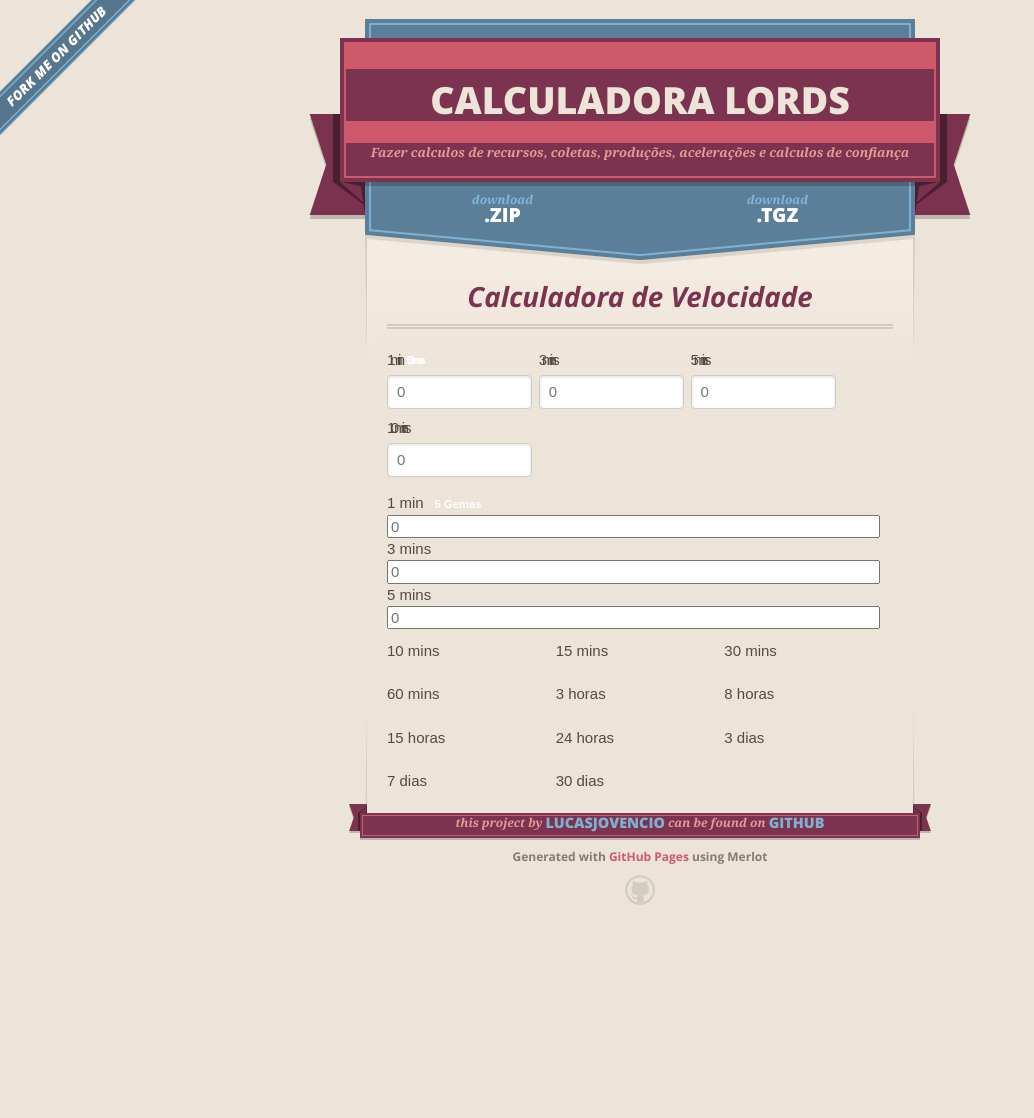
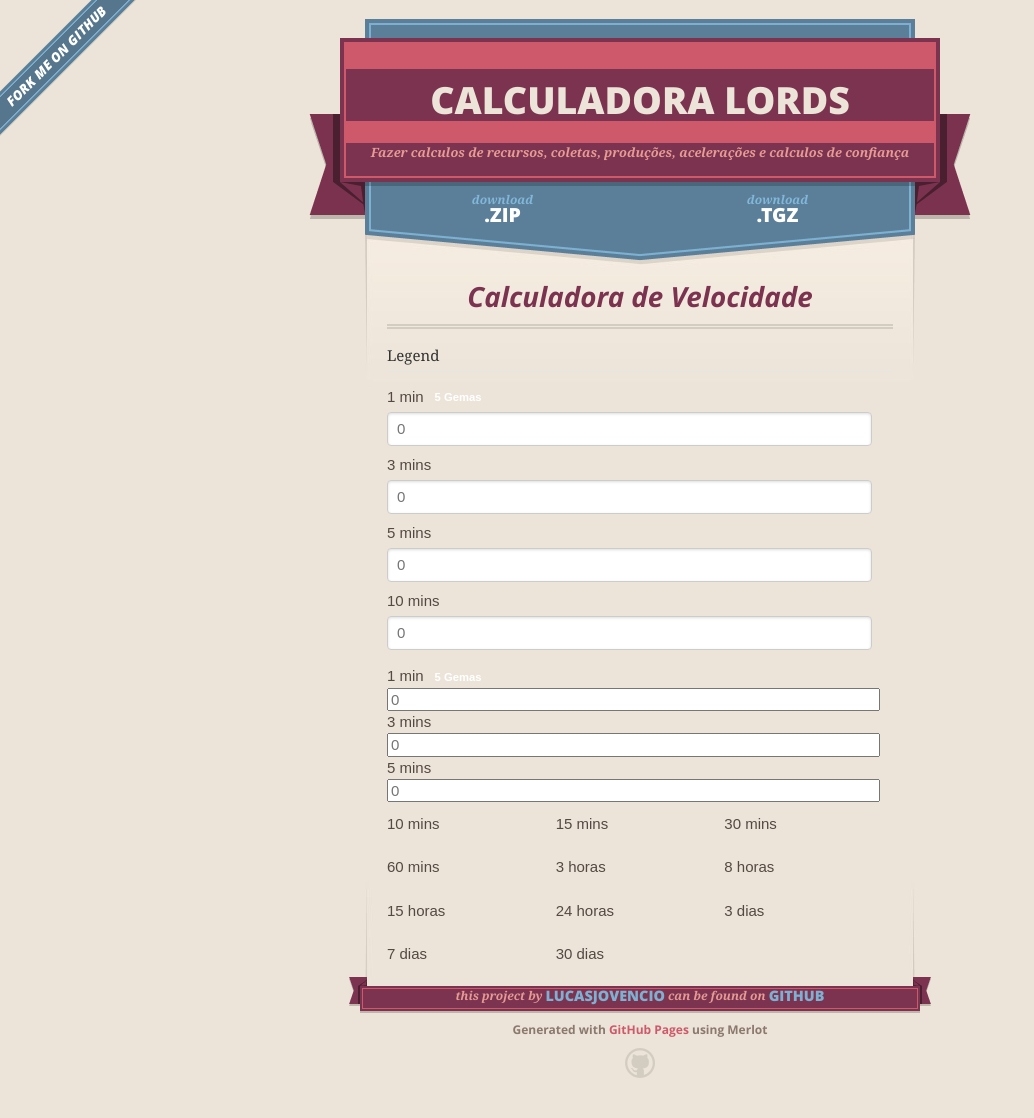
Before and after one commit to lucasjovencio/lordesmobile, a Jekyll site: the page built from index.md, in a window 1280 px wide. Shown: the whole page, without its empty margins (0-1034 px from the left). Built offline with Jekyll 4.4.1, drawn with Linux system fonts in a browser that asks for light colours; nearby versions of some CDN libraries; our own code applies the rules of GitHub Pages for plain Markdown files; before the commit the page ends 945 px from its top, so only the background shows below that.

Commit message:
Update index.md

```diff
--- a/index.md
+++ b/index.md
@@ -6,23 +6,25 @@ layout: default
 
 <form class="pure-form pure-form-stacked">
     <fieldset>
+        <legend>Legend</legend>
+
         <div class="pure-g">
-            <div class="pure-u-1-1-1">
+            <div class="pure-u-1 pure-u-md-1-3">
                 <label for="min">1 min  <span class="label-pen">5 Gemas</span> </label>
                 <input  class="pure-u-23-24" type="text" placeholder="0">
             </div>
 
-            <div class="pure-u-1-1-1">
+            <div class="pure-u-1 pure-u-md-1-3">
                 <label for="min">3 mins</label>
                 <input  class="pure-u-23-24" type="text" placeholder="0">
             </div>
 
-            <div class="pure-u-1-1-1">
+            <div class="pure-u-1 pure-u-md-1-3">
                 <label for="min">5 mins</label>
                 <input  class="pure-u-23-24" type="text" placeholder="0">
             </div>
 
-            <div class="pure-u-1-1-1">
+            <div class="pure-u-1 pure-u-md-1-3">
                 <label for="min">10 mins</label>
                 <input  class="pure-u-23-24" type="text" placeholder="0">
             </div>
@@ -32,7 +34,7 @@ layout: default
     </fieldset>
 </form>
 
-<div class="pure-g">
+<div class="pure-g pure-g-no-sparcing">
     <div class="pure-u-1 pure-u-md-1-3">
         <label for="min">1 min  <span class="label-pen">5 Gemas</span> </label>
         <input id="min" class="pure-u-23-24" type="text" placeholder="0">
```
